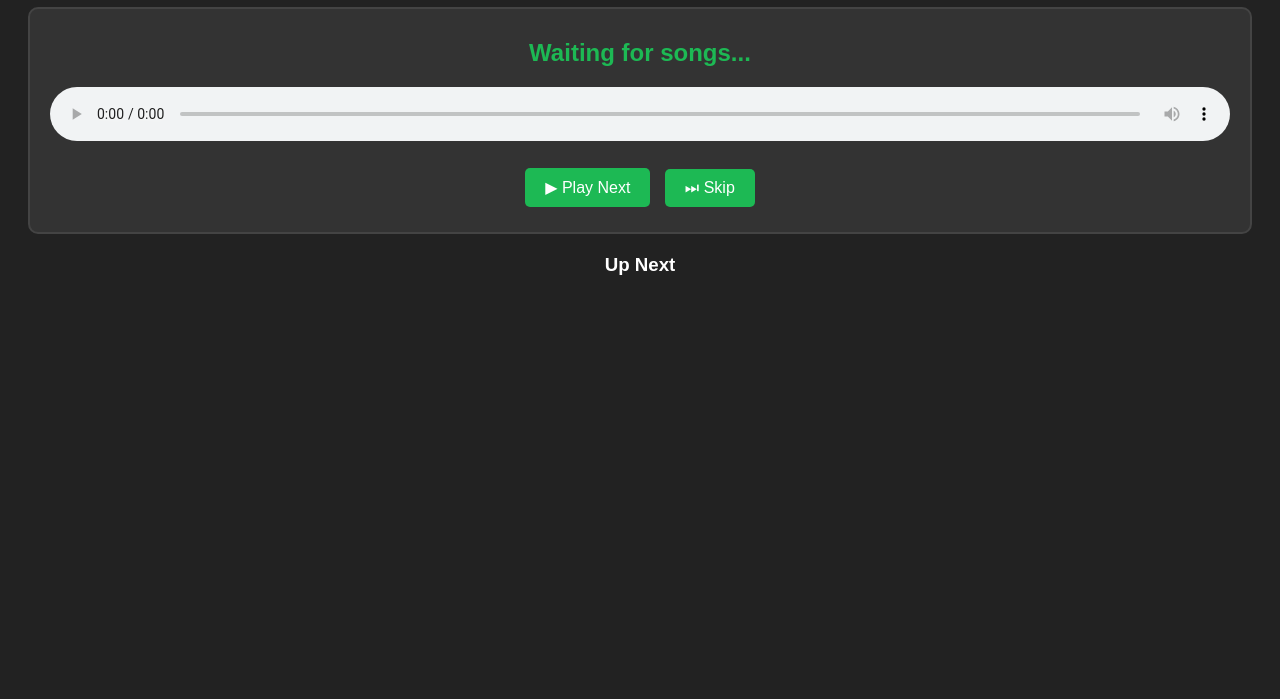
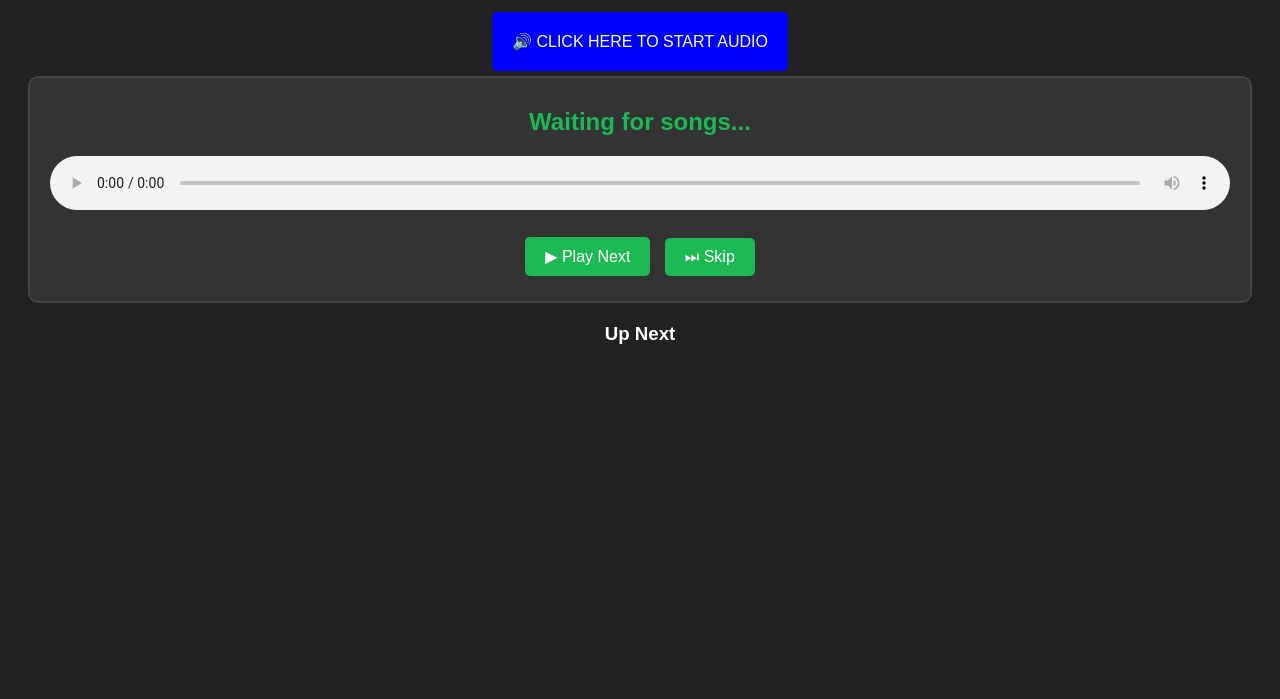
Before and after one commit to htwoodhall-wq/lseppc2clc, a website: page host.html in a window 1280 px wide. Shown: the part 101-800 px from the top of the page. Drawn offline with nearby package versions, Linux system fonts and the light colour scheme; no server answers.

Commit message:
Update host.html

```diff
--- a/host.html
+++ b/host.html
@@ -17,6 +17,7 @@
 <body>
 
     <h1>Jukebox Host</h1>
+    <button id="start-btn" onclick="unlockAudio()" style="background: blue; padding: 20px;">🔊 CLICK HERE TO START AUDIO</button>
 
     <div id="player-container">
         <div id="now-playing-text" class="now-playing">Waiting for songs...</div>
```
